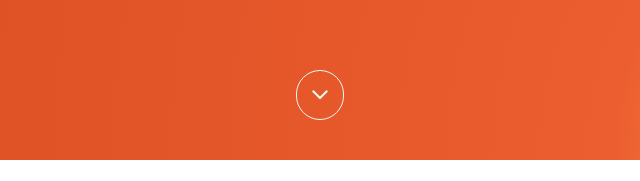
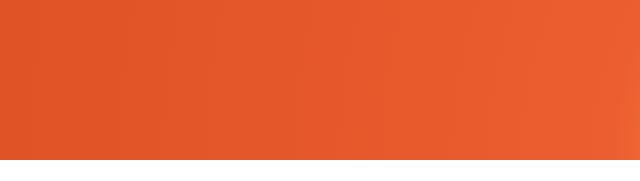
Before and after one commit to codehappyph/codehappyph.github.io, a plain HTML site: page python-training-series.html in a window 1280 px wide. Shown: the part 619-800 px from the top of the page, 350-990 px from the left. Drawn offline with Linux system fonts and the light colour scheme; files that its build step writes are made by us from their sources.

Commit message:
Disable button

```diff
--- a/python-training-series.html
+++ b/python-training-series.html
@@ -68,7 +68,7 @@
                   <h2>Python Workshop Series</h2>
                   <p class="lead">A series of online courses on programming and Python fundamentals designed to be cost-effective, productive and maximizes your time availability on weekends.</p>
                 </div>
-                <div class="mouse_scroll animated bounceInDown" ><a href="#workshops"><i class="fa fa-angle-down fa-2x fa-border-circle"></i></a></div>
+<!--                 <div class="mouse_scroll animated bounceInDown" ><a href="#workshops"><i class="fa fa-angle-down fa-2x fa-border-circle"></i></a></div> -->
             </div>
         </div>
 
```
